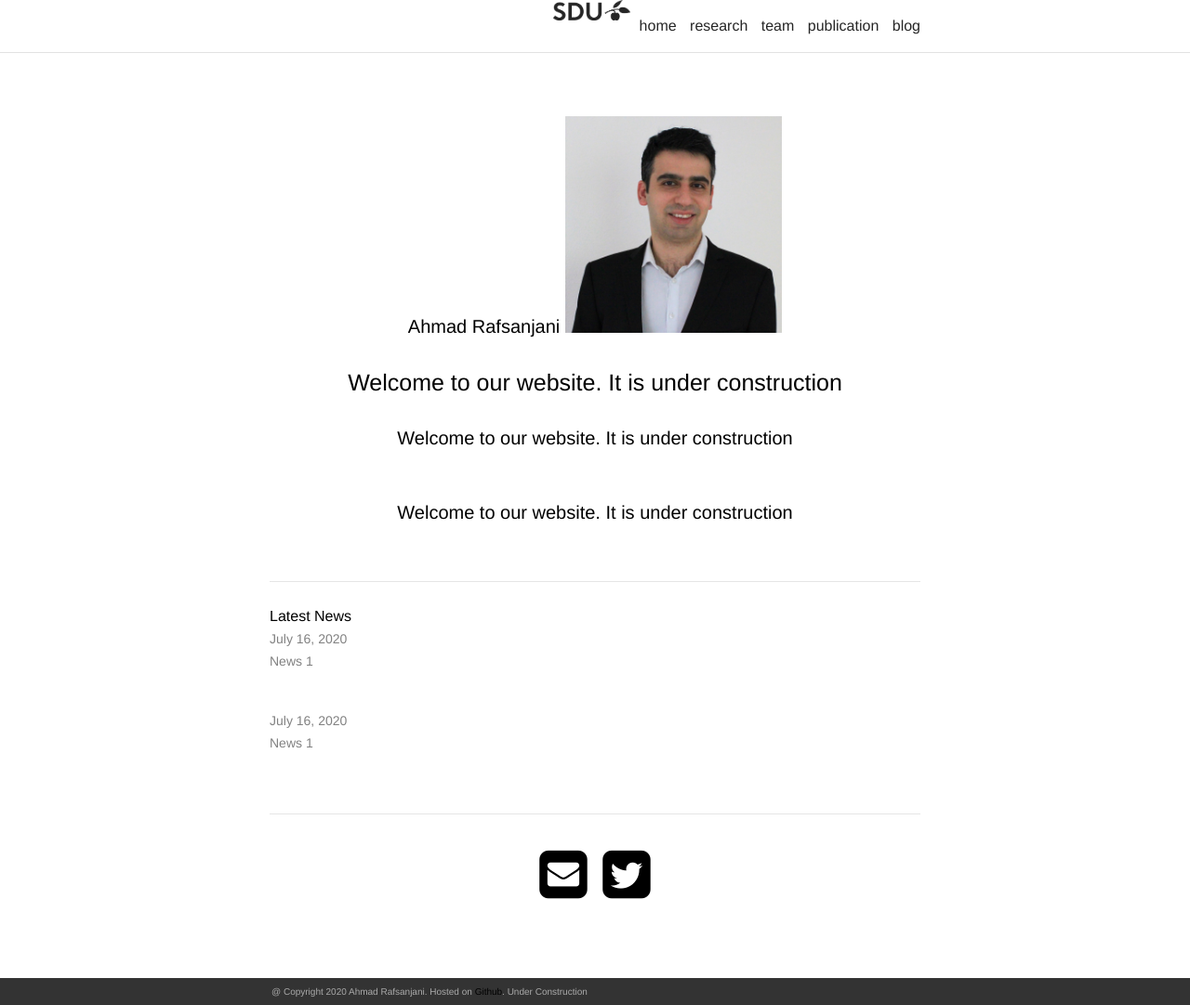
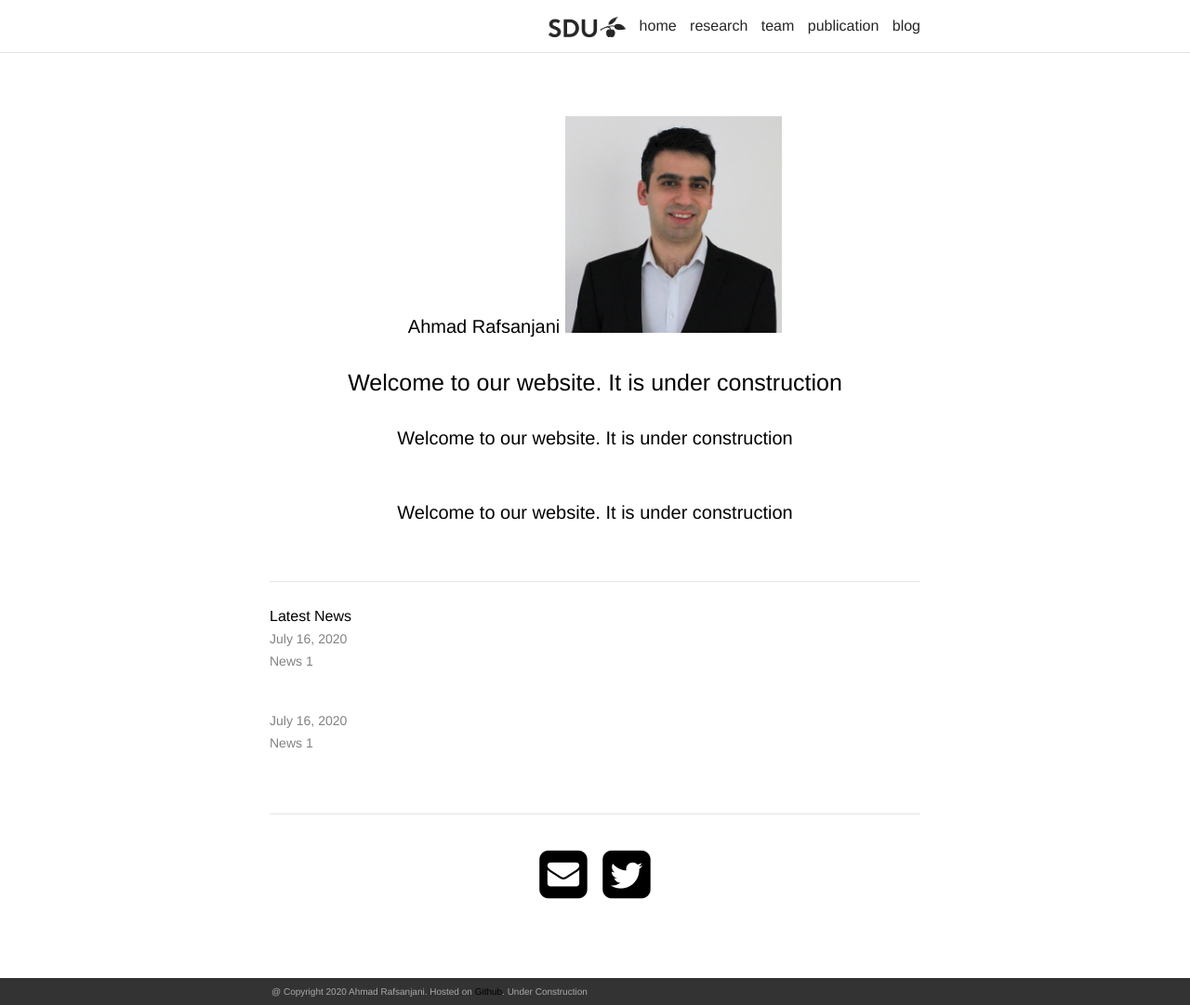
Before and after one commit to ahmadrafsanjani/ahmadrafsanjani.github.io, a Jekyll site: the page built from index.html, in a window 1280 px wide and 1081 px high. Shown: the whole window at 93% size. Built offline with Jekyll 4.4.1, drawn with Linux system fonts in a browser that asks for light colours; nearby versions of some CDN libraries; the list of posts is cut into pages by our own code; a style sheet for code colours, icons or effects is not loaded.

Commit message:
commit 1

```diff
--- a/_includes/header.html
+++ b/_includes/header.html
@@ -5,10 +5,11 @@
     <nav class="site-nav">
 
       <div class="trigger">
+        <!-- website logo -->
+        <a href="https://www.sdu.dk/en">
+        <IMG style="vertical-align:middle" SRC="\img\SDU_logo.png" WIDTH=83 HEIGHT=22>
+        </a>
         <!-- {{ site.title }} instead of blog -->
-        <a href="https://www.sdu.dk/en">
-        <IMG style="float:left;vertical-align:middle" SRC="\img\SDU_logo.png" WIDTH=83 HEIGHT=22>
-        </a>
         <a class="page-link" href="{{ site.baseurl }}/">home</a>
         {% for page in site.pages %}
           {% if page.title %}
```
